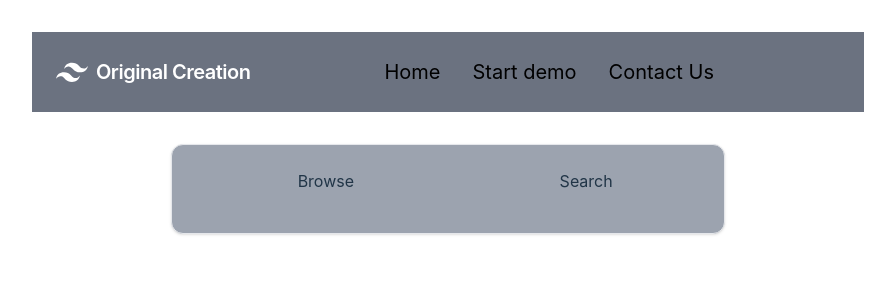
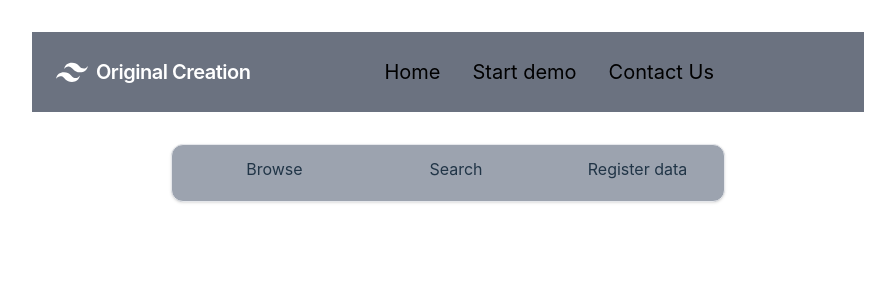
Before and after one commit to original-creation/demo-ui, a Vue app: page /demo in a window 1280 px wide. Shown: the top 300 px of the page, without its empty margins (192-1087 px from the left). Built offline with nearby package versions, Linux system fonts and the light colour scheme.

Commit message:
More styling and adding 'Register data' btn

```diff
--- a/src/components/MainChoice.vue
+++ b/src/components/MainChoice.vue
@@ -24,12 +24,13 @@ let selectedBranchActor: Ref<Actor | null> = ref(null);
   <div class="container row-auto flex-row m-2 flex" v-if="!searchOn">
     <div class="text-center hover:hover:bg-gray-500 cursor-pointer w-1/2" @click="browseOn = true">Browse</div>
     <div class="text-center hover:hover:bg-gray-500 cursor-pointer w-1/2" @click="searchOn = true">Search</div>
+    <div class="text-center hover:hover:bg-gray-500 cursor-pointer w-1/2">Register data</div>
   </div>
 
-  <div v-show="searchOn" class="text-center hover:bg-white p-1 cursor-pointer w-1/3" @click="searchOn = false"><img src="../assets/icons8-back-16.png" /></div>
-  <div class="container flex-row m-2 flex p-1 w-auto">
+  <div v-show="searchOn" class="text-center hover:bg-gray-500 p-1 cursor-pointer w-1/3" @click="searchOn = false"><div class="flex"><img src="../assets/icons8-back-16.png" />Back</div></div>
+  <div class="container flex-row m-2 flex p-0 w-auto">
     <div v-show="searchOn" class="text-center p-1 cursor-pointer w-3/4" id="searchBar"><input v-model=searchValue class="w-full" /></div>
-    <div v-show="searchOn" class="text-center hover:bg-white p-1 cursor-pointer w-1/4" @click="searchOn = true, emits.call('yes', 'searchme', searchValue)">Search</div>
+    <div v-show="searchOn" class="text-center hover:bg-gray-500 p-1 cursor-pointer w-1/4" @click="searchOn = true, emits.call('yes', 'searchme', searchValue)">Search</div>
   </div>
 
   <div id="browse" v-show="browseOn && !searchOn" class="content">
--- a/src/views/Demo.vue
+++ b/src/views/Demo.vue
@@ -36,7 +36,7 @@ function displayDAG(value: string){
 
 </script>
 <template>
-  <div class="container mx-auto w-2/3 bg-gray-400 rounded-xl shadow border p-4 m-8">
+  <div class="container mx-auto w-2/3 bg-gray-400 rounded-xl shadow border p-1 m-8">
     <div v-show="searchType!='undefined'" @click="searchType='undefined'; dagOn=false" class="text-center hover:bg-white cursor-pointer">
       <button class="bg-transparent"><img src="../assets/icons8-back-16.png" class="text-center" /></button>
       </div>
```
